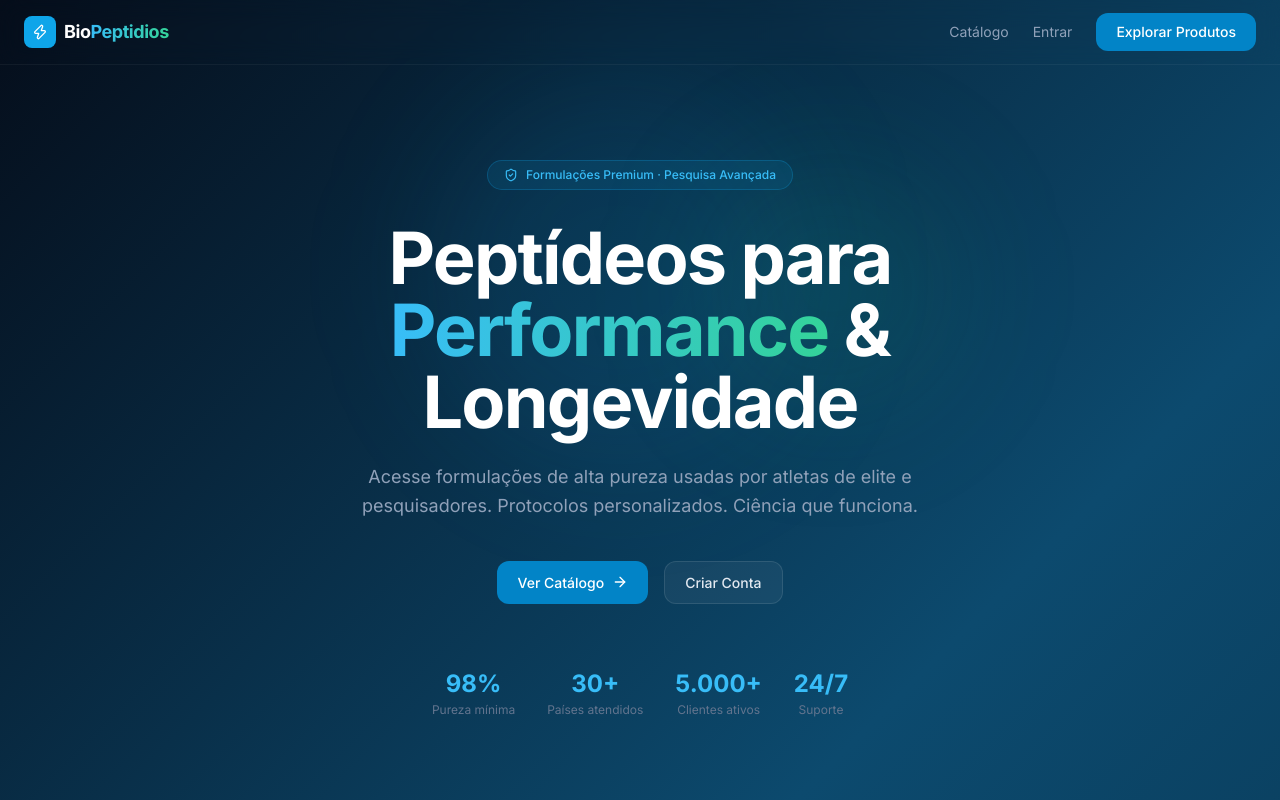
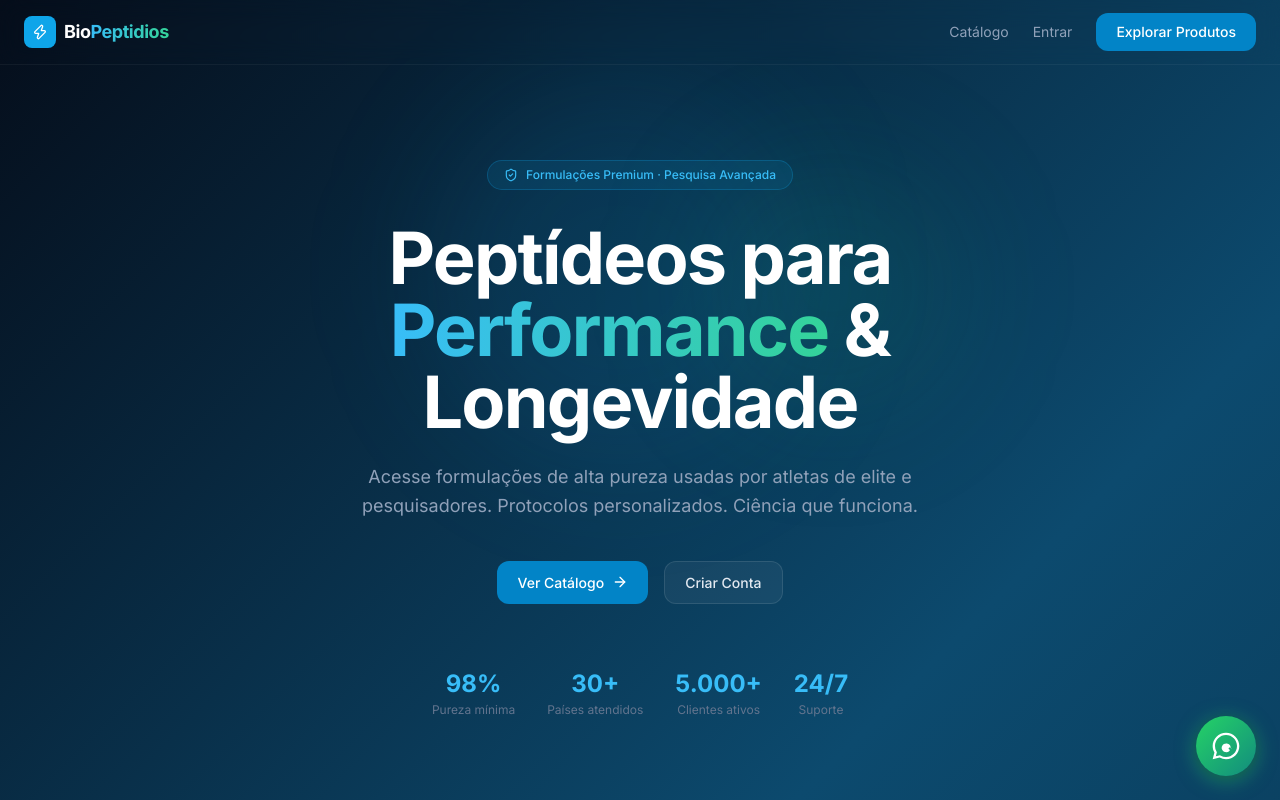
Before and after one commit to wesleystalves/biopeptideos-app, a Next.js app in the folder frontend/: page / in a window 1280 px wide. Shown: the top 800 px of the page. Built offline with nearby package versions, Linux system fonts and the light colour scheme.

Commit message:
feat: botão flutuante WhatsApp (+55 47 9904-3771) em todas as páginas

```diff
--- a/frontend/app/layout.tsx
+++ b/frontend/app/layout.tsx
@@ -1,5 +1,6 @@
 import type { Metadata } from "next";
 import "./globals.css";
+import WhatsAppButton from "@/components/WhatsAppButton";
 
 export const metadata: Metadata = {
   title: "BioPeptidios — Performance & Longevity",
@@ -15,7 +16,10 @@ export const metadata: Metadata = {
 export default function RootLayout({ children }: { children: React.ReactNode }) {
   return (
     <html lang="pt-BR" className="dark">
-      <body>{children}</body>
+      <body>
+        {children}
+        <WhatsAppButton />
+      </body>
     </html>
   );
 }
--- /dev/null
+++ b/frontend/components/WhatsAppButton.tsx
@@ -0,0 +1,75 @@
+'use client';
+
+/**
+ * WhatsAppButton — botão flutuante fixo no canto inferior direito.
+ * Abre conversa direta no WhatsApp com o número configurado.
+ * Aparece em todas as páginas do site.
+ */
+export default function WhatsAppButton() {
+    const phone = '5547999043771'; // +55 47 9904-3771
+    const message = encodeURIComponent('Olá! Vim pelo site PeptideosBio e gostaria de mais informações.');
+    const href = `https://wa.me/${phone}?text=${message}`;
+
+    return (
+        <a
+            href={href}
+            target="_blank"
+            rel="noopener noreferrer"
+            aria-label="Fale conosco pelo WhatsApp"
+            style={{
+                position: 'fixed',
+                bottom: '24px',
+                right: '24px',
+                zIndex: 9999,
+                width: '60px',
+                height: '60px',
+                borderRadius: '50%',
+                background: 'linear-gradient(135deg, #25d366 0%, #128c7e 100%)',
+                display: 'flex',
+                alignItems: 'center',
+                justifyContent: 'center',
+                boxShadow: '0 4px 20px rgba(37, 211, 102, 0.5), 0 2px 8px rgba(0,0,0,0.3)',
+                transition: 'transform 0.2s ease, box-shadow 0.2s ease',
+                textDecoration: 'none',
+            }}
+            onMouseEnter={e => {
+                (e.currentTarget as HTMLElement).style.transform = 'scale(1.12)';
+                (e.currentTarget as HTMLElement).style.boxShadow = '0 6px 28px rgba(37, 211, 102, 0.65), 0 4px 12px rgba(0,0,0,0.35)';
+            }}
+            onMouseLeave={e => {
+                (e.currentTarget as HTMLElement).style.transform = 'scale(1)';
+                (e.currentTarget as HTMLElement).style.boxShadow = '0 4px 20px rgba(37, 211, 102, 0.5), 0 2px 8px rgba(0,0,0,0.3)';
+            }}
+        >
+            {/* Anel de pulso animado */}
+            <span
+                style={{
+                    position: 'absolute',
+                    inset: 0,
+                    borderRadius: '50%',
+                    border: '2px solid rgba(37, 211, 102, 0.6)',
+                    animation: 'waPulse 2s ease-out infinite',
+                }}
+            />
+            <style>{`
+                @keyframes waPulse {
+                    0%   { transform: scale(1);   opacity: 0.8; }
+                    70%  { transform: scale(1.55); opacity: 0; }
+                    100% { transform: scale(1.55); opacity: 0; }
+                }
+            `}</style>
+
+            {/* Ícone SVG oficial do WhatsApp */}
+            <svg
+                xmlns="http://www.w3.org/2000/svg"
+                viewBox="0 0 32 32"
+                width="32"
+                height="32"
+                fill="white"
+                aria-hidden="true"
+            >
+                <path d="M16.004 2.667C8.636 2.667 2.667 8.636 2.667 16c0 2.362.638 4.592 1.75 6.521L2.667 29.333l6.979-1.729A13.27 13.27 0 0 0 16.004 29.333c7.368 0 13.329-5.969 13.329-13.333 0-7.364-5.961-13.333-13.329-13.333Zm0 24.267a11.01 11.01 0 0 1-5.613-1.535l-.402-.24-4.146 1.027 1.046-3.993-.262-.41A10.974 10.974 0 0 1 5.001 16c0-6.077 4.926-11.001 11.003-11.001 6.077 0 11.001 4.924 11.001 11.001 0 6.077-4.924 11.001-11.001 11.001Zm6.03-8.237c-.33-.165-1.953-.964-2.256-1.073-.303-.109-.524-.165-.745.165-.22.33-.856 1.073-.049 1.403.33.165 1.073.648 1.073.648s-.33.73-.99 1.372c-.66.643-1.566 1.072-2.64 1.072-1.703 0-3.245-.896-4.108-2.25-.863-1.355-.88-3.002-.049-4.378.83-1.375 2.32-2.201 3.929-2.201.494 0 .99.069 1.456.208.467.138.896.346 1.28.621.384.275.714.621.979 1.017.264.396.462.836.577 1.299.115.462.148.944.099 1.42" />
+            </svg>
+        </a>
+    );
+}
```
